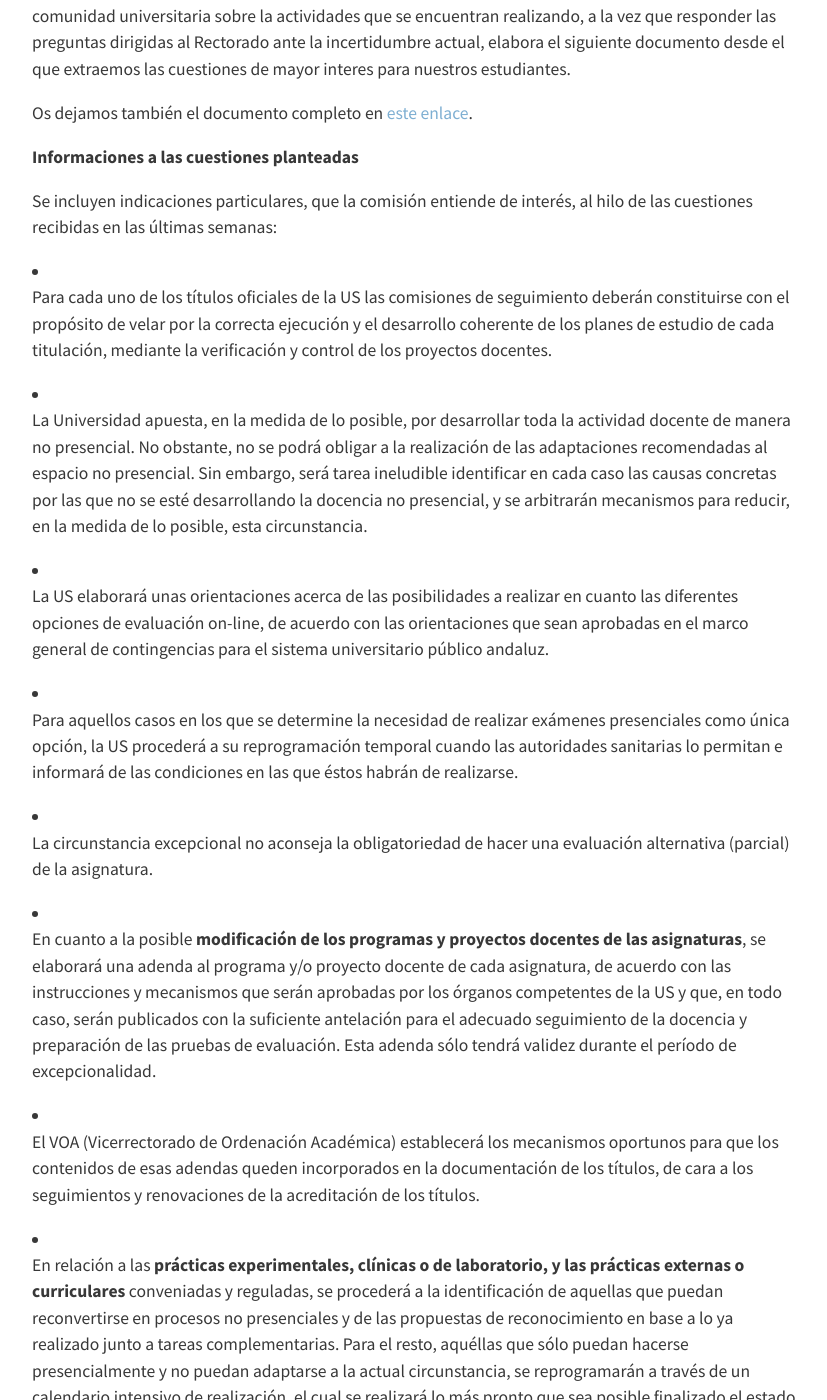
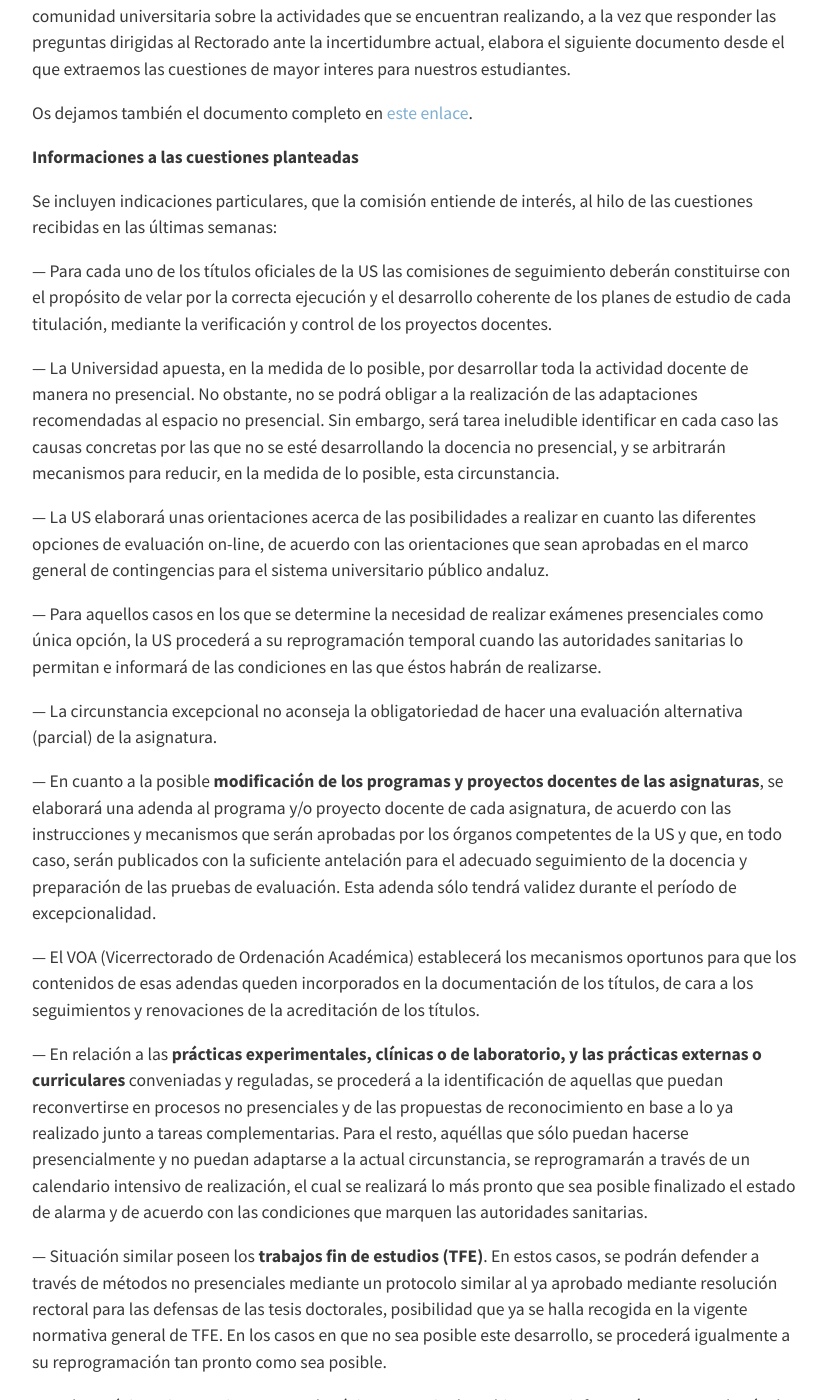
Before and after one commit to dlga/dlga.github.io, a Jekyll site: the page built from _posts/2020-04-08-comunicado.md, in a window 1280 px wide and 1400 px high, scrolled down 373 px. Shown: the whole window, without its empty margins (224-1051 px from the left). Built offline with Jekyll 4.4.1, drawn with Linux system fonts in a browser that asks for light colours; nearby versions of some CDN libraries; some of the changed text lies outside the part shown.

Commit message:
Update 2020-04-08-comunicado.md
Cambio las barras enunciativas

```diff
--- a/_posts/2020-04-08-comunicado.md
+++ b/_posts/2020-04-08-comunicado.md
@@ -11,24 +11,24 @@ Os dejamos también el documento completo en [este enlace](https://www.us.es/sit
 
 Se incluyen indicaciones particulares, que la comisión entiende de interés, al hilo de las cuestiones recibidas en las últimas semanas:
 
-- Para cada uno de los títulos oficiales de la US las comisiones de seguimiento deberán constituirse con el propósito de velar por la correcta ejecución y el desarrollo coherente de los planes de estudio de cada titulación, mediante la verificación y control de los proyectos docentes.
+— Para cada uno de los títulos oficiales de la US las comisiones de seguimiento deberán constituirse con el propósito de velar por la correcta ejecución y el desarrollo coherente de los planes de estudio de cada titulación, mediante la verificación y control de los proyectos docentes.
 
-- La Universidad apuesta, en la medida de lo posible, por desarrollar toda la actividad docente de manera no presencial. No obstante, no se podrá obligar a la realización de las adaptaciones recomendadas al espacio no presencial. Sin embargo, será tarea ineludible identificar en cada caso las causas concretas por las que no se esté desarrollando la docencia no presencial, y se arbitrarán mecanismos para reducir, en la medida de lo posible, esta circunstancia.
+— La Universidad apuesta, en la medida de lo posible, por desarrollar toda la actividad docente de manera no presencial. No obstante, no se podrá obligar a la realización de las adaptaciones recomendadas al espacio no presencial. Sin embargo, será tarea ineludible identificar en cada caso las causas concretas por las que no se esté desarrollando la docencia no presencial, y se arbitrarán mecanismos para reducir, en la medida de lo posible, esta circunstancia.
 
-- La US elaborará unas orientaciones acerca de las posibilidades a realizar en cuanto las diferentes opciones de evaluación on-line, de acuerdo con las orientaciones que sean aprobadas en el marco general de contingencias para el sistema universitario público andaluz.
+— La US elaborará unas orientaciones acerca de las posibilidades a realizar en cuanto las diferentes opciones de evaluación on-line, de acuerdo con las orientaciones que sean aprobadas en el marco general de contingencias para el sistema universitario público andaluz.
 
-- Para aquellos casos en los que se determine la necesidad de realizar exámenes presenciales como única opción, la US procederá a su reprogramación temporal cuando las autoridades sanitarias lo permitan e informará de las condiciones en las que éstos habrán de realizarse.
+— Para aquellos casos en los que se determine la necesidad de realizar exámenes presenciales como única opción, la US procederá a su reprogramación temporal cuando las autoridades sanitarias lo permitan e informará de las condiciones en las que éstos habrán de realizarse.
 
-- La circunstancia excepcional no aconseja la obligatoriedad de hacer una evaluación alternativa (parcial) de la asignatura.
+— La circunstancia excepcional no aconseja la obligatoriedad de hacer una evaluación alternativa (parcial) de la asignatura.
 
-- En cuanto a la posible **modificación de los programas y proyectos docentes de las asignaturas**, se elaborará una adenda al programa y/o proyecto docente de cada asignatura, de acuerdo con las instrucciones y mecanismos que serán aprobadas por los órganos competentes de la US y que, en todo caso, serán publicados con la suficiente antelación para el adecuado seguimiento de la docencia y preparación de las pruebas de evaluación. Esta adenda sólo tendrá validez durante el período de excepcionalidad.
+— En cuanto a la posible **modificación de los programas y proyectos docentes de las asignaturas**, se elaborará una adenda al programa y/o proyecto docente de cada asignatura, de acuerdo con las instrucciones y mecanismos que serán aprobadas por los órganos competentes de la US y que, en todo caso, serán publicados con la suficiente antelación para el adecuado seguimiento de la docencia y preparación de las pruebas de evaluación. Esta adenda sólo tendrá validez durante el período de excepcionalidad.
 
-- El VOA (Vicerrectorado de Ordenación Académica) establecerá los mecanismos oportunos para que los contenidos de esas adendas queden incorporados en la documentación de los títulos, de cara a los seguimientos y renovaciones de la acreditación de los títulos.
+— El VOA (Vicerrectorado de Ordenación Académica) establecerá los mecanismos oportunos para que los contenidos de esas adendas queden incorporados en la documentación de los títulos, de cara a los seguimientos y renovaciones de la acreditación de los títulos.
 
-- En relación a las **prácticas experimentales, clínicas o de laboratorio, y las prácticas externas o curriculares** conveniadas y reguladas, se procederá a la identificación de aquellas que puedan reconvertirse en procesos no presenciales y de las propuestas de reconocimiento en base a lo ya realizado junto a tareas complementarias. Para el resto, aquéllas que sólo puedan hacerse presencialmente y no puedan adaptarse a la actual circunstancia, se reprogramarán a través de un calendario intensivo de realización, el cual se realizará lo más pronto que sea posible finalizado el estado de alarma y de acuerdo con las condiciones que marquen las autoridades sanitarias.
+— En relación a las **prácticas experimentales, clínicas o de laboratorio, y las prácticas externas o curriculares** conveniadas y reguladas, se procederá a la identificación de aquellas que puedan reconvertirse en procesos no presenciales y de las propuestas de reconocimiento en base a lo ya realizado junto a tareas complementarias. Para el resto, aquéllas que sólo puedan hacerse presencialmente y no puedan adaptarse a la actual circunstancia, se reprogramarán a través de un calendario intensivo de realización, el cual se realizará lo más pronto que sea posible finalizado el estado de alarma y de acuerdo con las condiciones que marquen las autoridades sanitarias.
 
-- Situación similar poseen los **trabajos fin de estudios (TFE)**. En estos casos, se podrán defender a través de métodos no presenciales mediante un protocolo similar al ya aprobado mediante resolución rectoral para las defensas de las tesis doctorales, posibilidad que ya se halla recogida en la vigente normativa general de TFE. En los casos en que no sea posible este desarrollo, se procederá igualmente a su reprogramación tan pronto como sea posible.
+— Situación similar poseen los **trabajos fin de estudios (TFE)**. En estos casos, se podrán defender a través de métodos no presenciales mediante un protocolo similar al ya aprobado mediante resolución rectoral para las defensas de las tesis doctorales, posibilidad que ya se halla recogida en la vigente normativa general de TFE. En los casos en que no sea posible este desarrollo, se procederá igualmente a su reprogramación tan pronto como sea posible.
 
-- En las próximas instrucciones, y en el próximo Consejo de Gobierno, se informarán, o se aprobarán, las particularidades de los diferentes planes de acción para completar las actividades del presente curso académico 19/20.
+— En las próximas instrucciones, y en el próximo Consejo de Gobierno, se informarán, o se aprobarán, las particularidades de los diferentes planes de acción para completar las actividades del presente curso académico 19/20.
 
-- En el próximo consejo de gobierno se informará del programa de trabajo reformulado para la programación del próximo curso académico 20/21.
+— En el próximo consejo de gobierno se informará del programa de trabajo reformulado para la programación del próximo curso académico 20/21.
```
